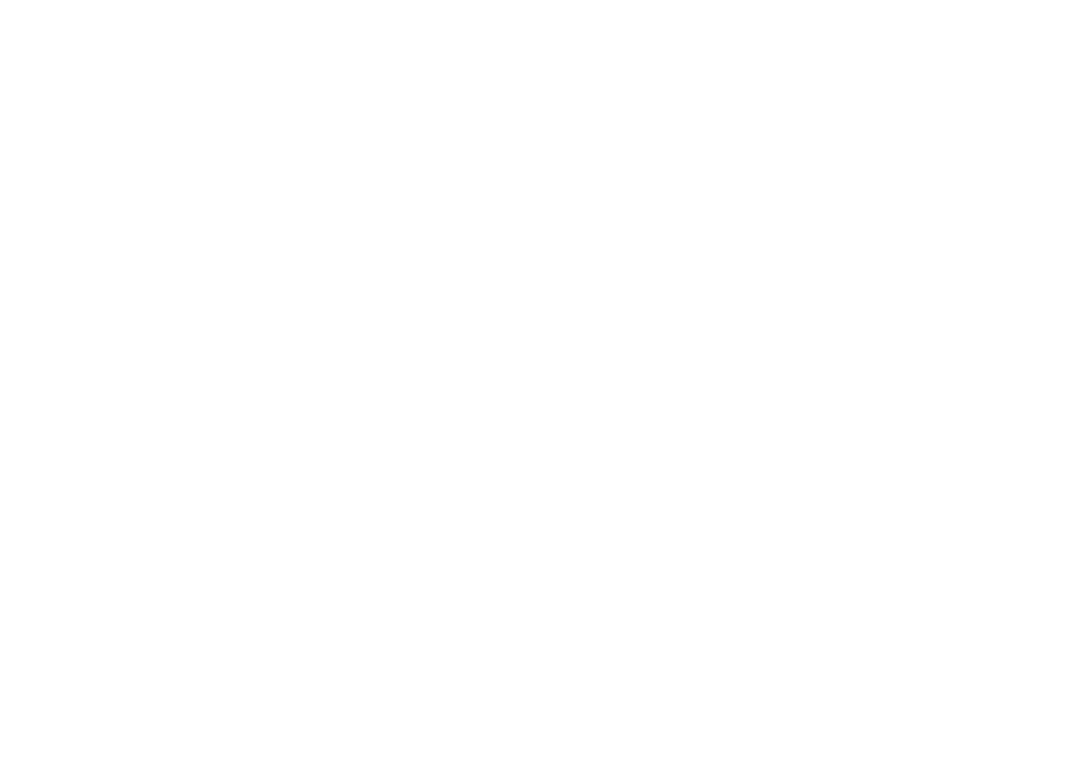
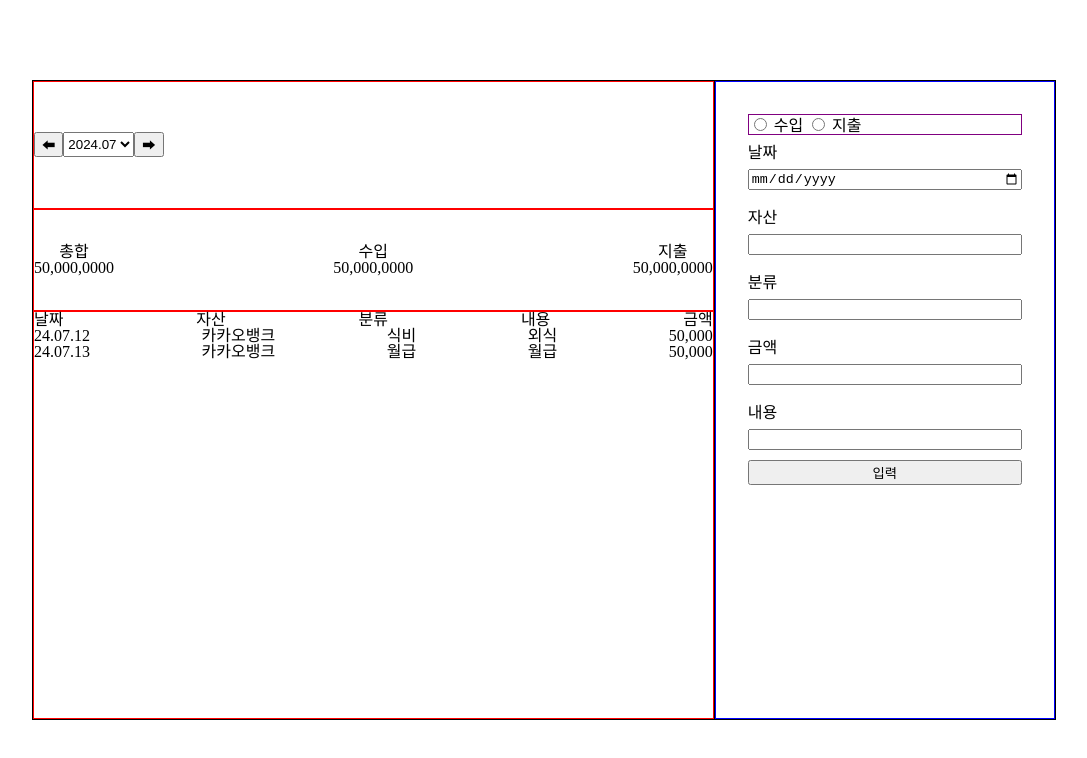
Before and after one commit to lifthus/ecount-probationary-assignment-1, a plain HTML site: page client/index.html in a window 1280 px wide. Shown: the whole page, without its empty margins (96-1183 px from the left). Drawn offline with Linux system fonts and the light colour scheme.

Commit message:
design: 수입/지출 입력 및 조회 페이지 UI 완성

```diff
--- a/client/index.html
+++ b/client/index.html
@@ -4,8 +4,100 @@
   <meta charset="UTF-8">
   <meta name="viewport" content="width=device-width, initial-scale=1.0">
   <title>가계부 웹앱 만들기</title>
+  <link rel="stylesheet" href="./styles/reset.css">
+  <link rel="stylesheet" href="./styles/main.css">
 </head>
 <body>
-
+  <main class="main__wrapper">
+    <div class="grid__item content__wrapper">
+      <div class="toggle__wrapper">
+        <form class="toggle_form">
+          <input type="button" value="⬅">
+            <select name="" id="">
+              <option value="">2024.07</option>
+              <option value="">2024.08</option>
+              <option value="">2024.09</option>
+              <option value="">2024.10</option>
+            </select>
+          <input type="button" value="➡">
+        </form>
+      </div>
+      <div class="table__wrapper">
+        <div class="summary_warpper">
+          <div class="summary_item">
+            <span>총합</span>
+            <span>50,000,0000</span>
+          </div>
+          <div class="summary_item">
+            <span>수입</span>
+            <span>50,000,0000</span>
+          </div>
+          <div class="summary_item">
+            <span>지출</span>
+            <span>50,000,0000</span>
+          </div>
+        </div>
+        <table>
+          <tr>
+            <th>날짜</th>
+            <th>자산</th>
+            <th>분류</th>
+            <th>내용</th>
+            <th>금액</th>
+          </tr>
+          <tr>
+            <td>24.07.12</td>
+            <td>카카오뱅크</td>
+            <td>식비</td>
+            <td>외식</td>
+            <td>50,000</td>
+          </tr>
+          <tr>
+            <td>24.07.13</td>
+            <td>카카오뱅크</td>
+            <td>월급</td>
+            <td>월급</td>
+            <td>50,000</td>
+          </tr>
+        </table>
+      </div>
+    </div>
+    <div class="grid__item content__form__wrapper">
+      <form action="" class="form__wrapper">
+        <div class="type__wrapper">
+          <label for="method-1" class="type-label">
+            <input id="method-1" type="radio" name="action-type" value="income">
+            <span>수입</span>
+          </label>
+          <label for="method-2" class="type-label">
+            <input id="method-2" type="radio" name="action-type" value="expend">
+            <span>지출</span>
+          </label>
+        </div>
+        <label for="" class="user-input">
+          <span class="label-description">날짜</span>
+          <input type="date">
+        </label>
+        <label for="" class="user-input">
+          <span class="label-description">자산</span>
+          <input type="text">
+        </label>
+        <label for="" class="user-input">
+          <span class="label-description">분류</span>
+          <input type="text">
+        </label>
+        <label for="" class="user-input">
+          <span class="label-description">금액</span>
+          <input type="number">
+        </label>
+        <label for="" class="user-input">
+          <span class="label-description">내용</span>
+          <input type="text">
+        </label>
+        <input type="submit" value="입력">
+      </form>
+    </div>
+  </main>
 </body>
+<script defer src="js/main.js"></script>
 </html>
--- /dev/null
+++ b/client/styles/main.css
@@ -0,0 +1,98 @@
+:root {
+  --bg-color: white;
+  --text-color: black;
+}
+
+
+.main__wrapper {
+  width: 100vw;
+  height: 100vh;
+  padding: 10vh 10vw;
+  display: grid;
+  grid-template-columns: 2fr 1fr;
+  background-color: var(--bg-color);
+  box-sizing: border-box;
+}
+
+.grid__item {
+  border: 1px solid;
+  border-color: var(--text-color);
+}
+
+.grid__item:last-child {
+  border-left: none;
+}
+
+/* main data content part */
+
+.content__wrapper {
+  display: grid;
+  grid-template-rows: 1fr 4fr;
+}
+
+.table__wrapper {
+  display: grid;
+  grid-template-rows: 1fr 4fr;
+}
+
+.table__wrapper table {
+  border: 1px solid red;
+}
+.table__wrapper table tr {
+  display: flex;
+  justify-content: space-between;
+}
+.table__wrapper table tr:first-child {
+
+}
+.summary_warpper {
+  display: flex;
+  justify-content: space-between;
+  border: 1px solid red
+}
+
+.summary_item {
+  display: flex;
+  flex-direction: column;
+  align-items: center;
+  justify-content: center;
+}
+
+/* toggle wrapper */
+.toggle__wrapper {
+  display: flex;
+  align-items: center;
+  border: 1px solid red;
+}
+
+.toggle_form {
+  display: flex;
+  width: 300px;
+}
+
+/* form part */
+
+.user-input {
+  display: flex;
+  box-sizing: border-box;
+  width: 100%;
+  margin: 10px 0;
+  flex-direction: column;
+}
+
+.form__wrapper {
+  display: flex;
+  padding: 2rem;
+  flex-direction: column;
+  height: 100%;
+  box-sizing: border-box;
+  border: 1px solid blue;
+}
+
+.type__wrapper {
+  border: 1px solid purple
+}
+
+.label-description {
+  margin-bottom: .5rem;
+}
--- /dev/null
+++ b/client/styles/reset.css
@@ -0,0 +1,43 @@
+html, body, div, span, applet, object, iframe,
+h1, h2, h3, h4, h5, h6, p, blockquote, pre,
+a, abbr, acronym, address, big, cite, code,
+del, dfn, em, img, ins, kbd, q, s, samp,
+small, strike, strong, sub, sup, tt, var,
+b, u, i, center,
+dl, dt, dd, ol, ul, li,
+fieldset, form, label, legend,
+table, caption, tbody, tfoot, thead, tr, th, td,
+article, aside, canvas, details, embed,
+figure, figcaption, footer, header, hgroup,
+menu, nav, output, ruby, section, summary,
+time, mark, audio, video {
+	margin: 0;
+	padding: 0;
+	border: 0;
+	font-size: 100%;
+	font: inherit;
+	vertical-align: baseline;
+}
+/* HTML5 display-role reset for older browsers */
+article, aside, details, figcaption, figure,
+footer, header, hgroup, menu, nav, section {
+	display: block;
+}
+body {
+	line-height: 1;
+}
+ol, ul {
+	list-style: none;
+}
+blockquote, q {
+	quotes: none;
+}
+blockquote:before, blockquote:after,
+q:before, q:after {
+	content: '';
+	content: none;
+}
+table {
+	border-collapse: collapse;
+	border-spacing: 0;
+}
```
Also changed, not shown: client/js/main.js (added).
